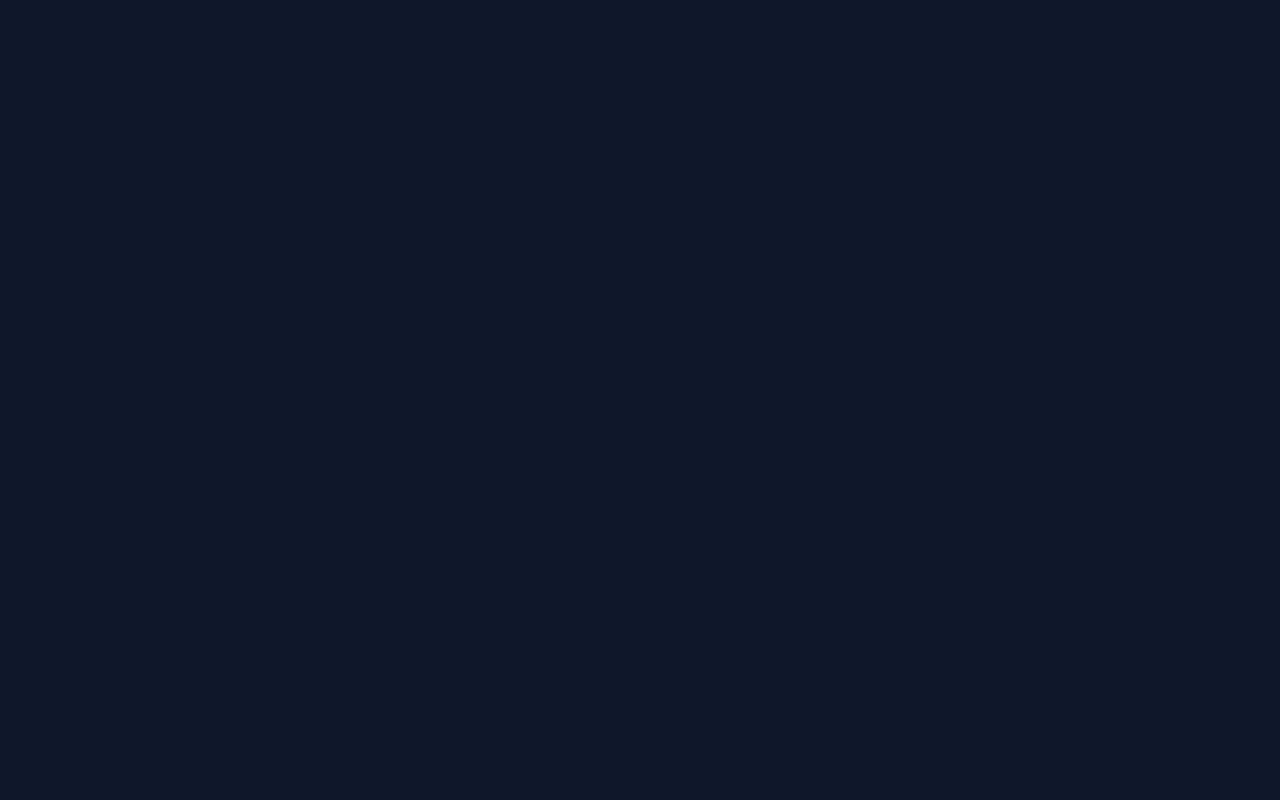
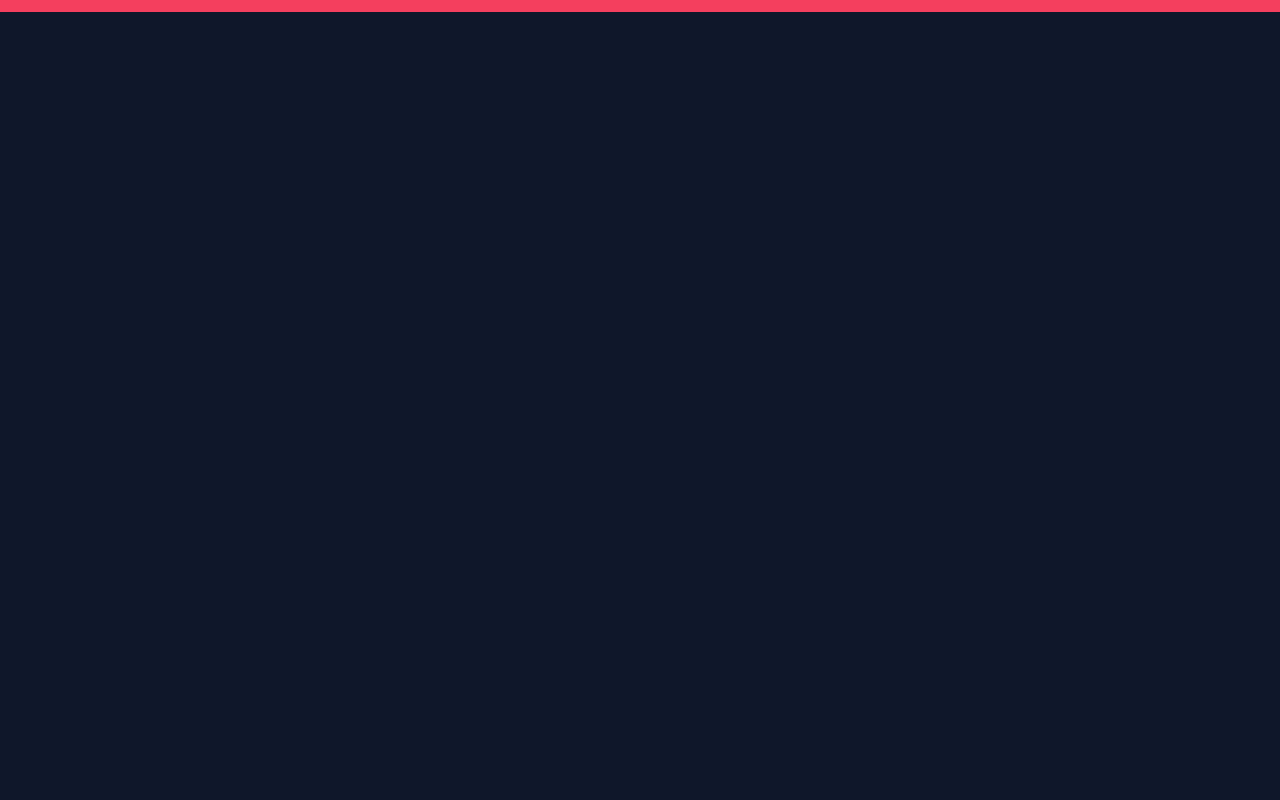
Before and after one commit to 0x7266/framer_motion_practice, a React (Vite) app: page /randomanimationsonscroll in a window 1280 px wide. Shown: the top 800 px of the page. Built offline with nearby package versions, Linux system fonts and the light colour scheme.

Commit message:
added progress bar on top

```diff
--- a/src/pages/RandomAnimationsOnScroll.tsx
+++ b/src/pages/RandomAnimationsOnScroll.tsx
@@ -5,6 +5,10 @@ export default function RandomAnimationOnScroll() {
 	const rotate = useTransform(scrollYProgress, [0, 1], [0, 360]);
 	return (
 		<div className="min-h-[300dvh] bg-slate-900 flex flex-col items-center justify-center">
+			<motion.div
+				className="fixed top-0 left-0 right-0 h-3 bg-rose-500 self-start"
+				style={{ scaleX: scrollYProgress, transformOrigin: "0%" }}
+			/>
 			<motion.div className="w-60 h-60 bg-rose-300" style={{ rotate }} />
 		</div>
 	);
```
